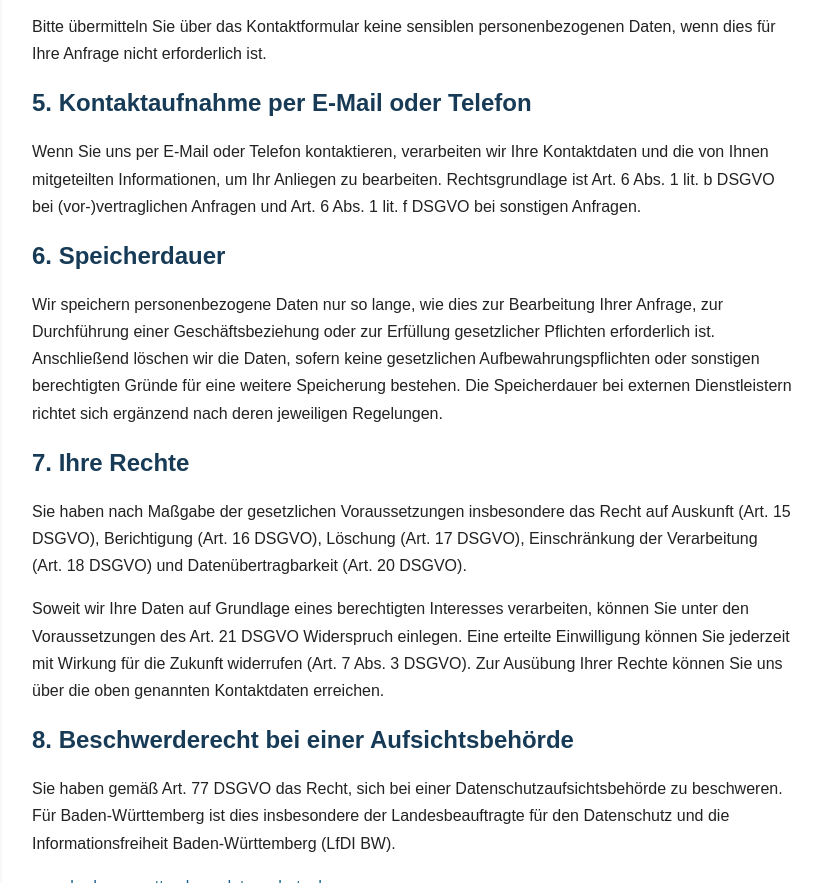
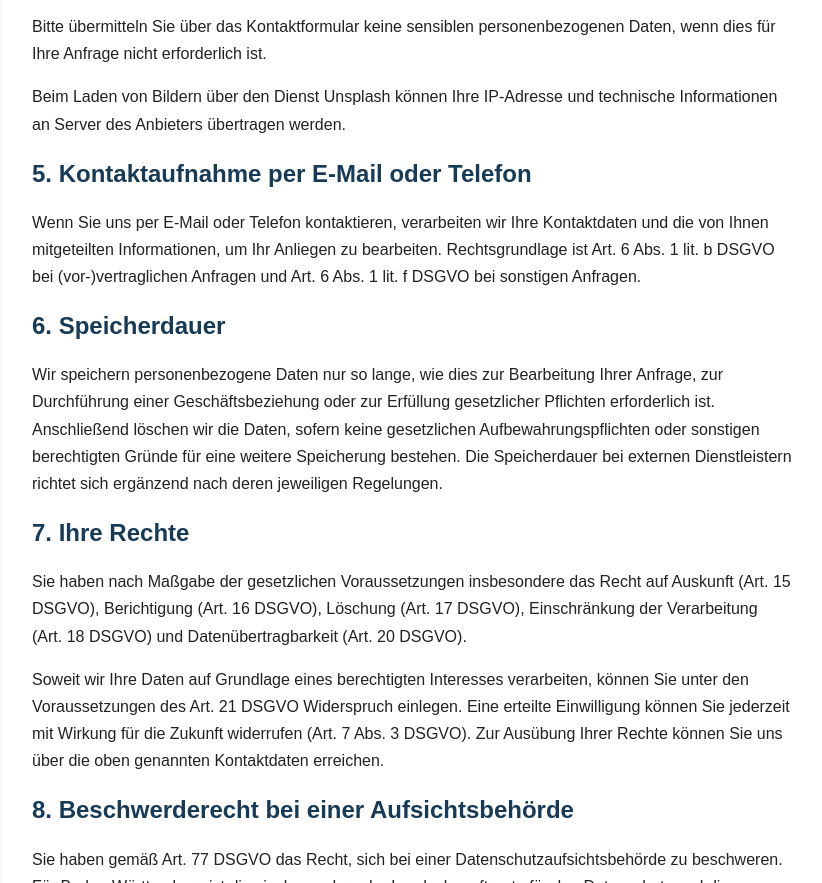
Before and after one commit to hauskraft-service/hauskraft-service.gjithub.io, a plain HTML site: page datenschutz.html in a window 1280 px wide. Shown: the part 1442-2325 px from the top of the page, without its empty margins (228-1050 px from the left). Drawn offline with Linux system fonts and the light colour scheme.

Commit message:
Update datenschutz.html

```diff
--- a/datenschutz.html
+++ b/datenschutz.html
@@ -40,7 +40,7 @@
   <p>Rechtsgrundlage ist Art. 6 Abs. 1 lit. b DSGVO, soweit Ihre Anfrage auf den Abschluss oder die Durchführung eines Vertrags gerichtet ist. Bei sonstigen Anfragen ist die Rechtsgrundlage Art. 6 Abs. 1 lit. f DSGVO; unser berechtigtes Interesse besteht in der Bearbeitung eingehender Nachrichten.</p>
   <p>Formspree kann personenbezogene Daten auch in den USA verarbeiten. Soweit eine Übermittlung in ein Drittland erfolgt, müssen hierfür die gesetzlichen Voraussetzungen der Art. 44 ff. DSGVO erfüllt sein. Informationen zu den Datenschutzmaßnahmen, einschließlich möglicher Standardvertragsklauseln, finden Sie in der <a href="https://formspree.io/legal/privacy-policy/" target="_blank" rel="noopener noreferrer">Datenschutzerklärung von Formspree</a>.</p>
   <p>Bitte übermitteln Sie über das Kontaktformular keine sensiblen personenbezogenen Daten, wenn dies für Ihre Anfrage nicht erforderlich ist.</p>
-
+  <p>Beim Laden von Bildern über den Dienst Unsplash können Ihre IP-Adresse und technische Informationen an Server des Anbieters übertragen werden.</p>
   <h2>5. Kontaktaufnahme per E-Mail oder Telefon</h2>
   <p>Wenn Sie uns per E-Mail oder Telefon kontaktieren, verarbeiten wir Ihre Kontaktdaten und die von Ihnen mitgeteilten Informationen, um Ihr Anliegen zu bearbeiten. Rechtsgrundlage ist Art. 6 Abs. 1 lit. b DSGVO bei (vor-)vertraglichen Anfragen und Art. 6 Abs. 1 lit. f DSGVO bei sonstigen Anfragen.</p>
 
```
